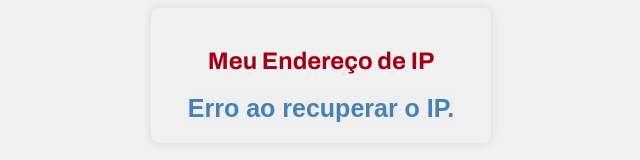
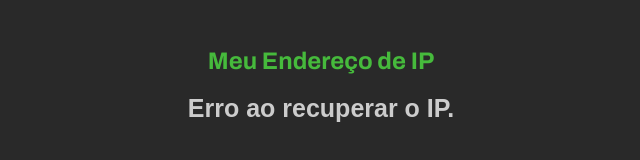
Before and after one commit to devevandro/my-ip-extension, a browser extension: page index.html in a window 1280 px wide. Shown: the whole page, without its empty margins (319-959 px from the left). Drawn offline with Linux system fonts and the light colour scheme; no server answers.

Commit message:
style: update styles for body, headings, and button span

```diff
--- a/src/css/styles.css
+++ b/src/css/styles.css
@@ -6,7 +6,7 @@ body {
   display: flex;
   justify-content: center;
   align-items: center;
-  background-color: #f0f0f0;
+  background-color: #292929;
 }
 
 .container {
@@ -14,11 +14,10 @@ body {
   padding: 20px;
   border-radius: 8px;
   width: 300px;
-  box-shadow: 0 0 10px rgba(0, 0, 0, 0.1);
 }
 
 h2 {
-  color: #a20016;
+  color: #46ba3c;
   font-weight: bold;
 }
 
@@ -31,6 +30,12 @@ button {
 
 span {
   font-size: 25px;
-  color: #4682b4;
+  background-color: #292929;
+  color: #cccccc;
   font-weight: bold;
+  border-bottom: 1px solid #292929;
+  transition: color 0.3s ease;
+  &:hover {
+    color: #339FD6;
+  }
 }
```
